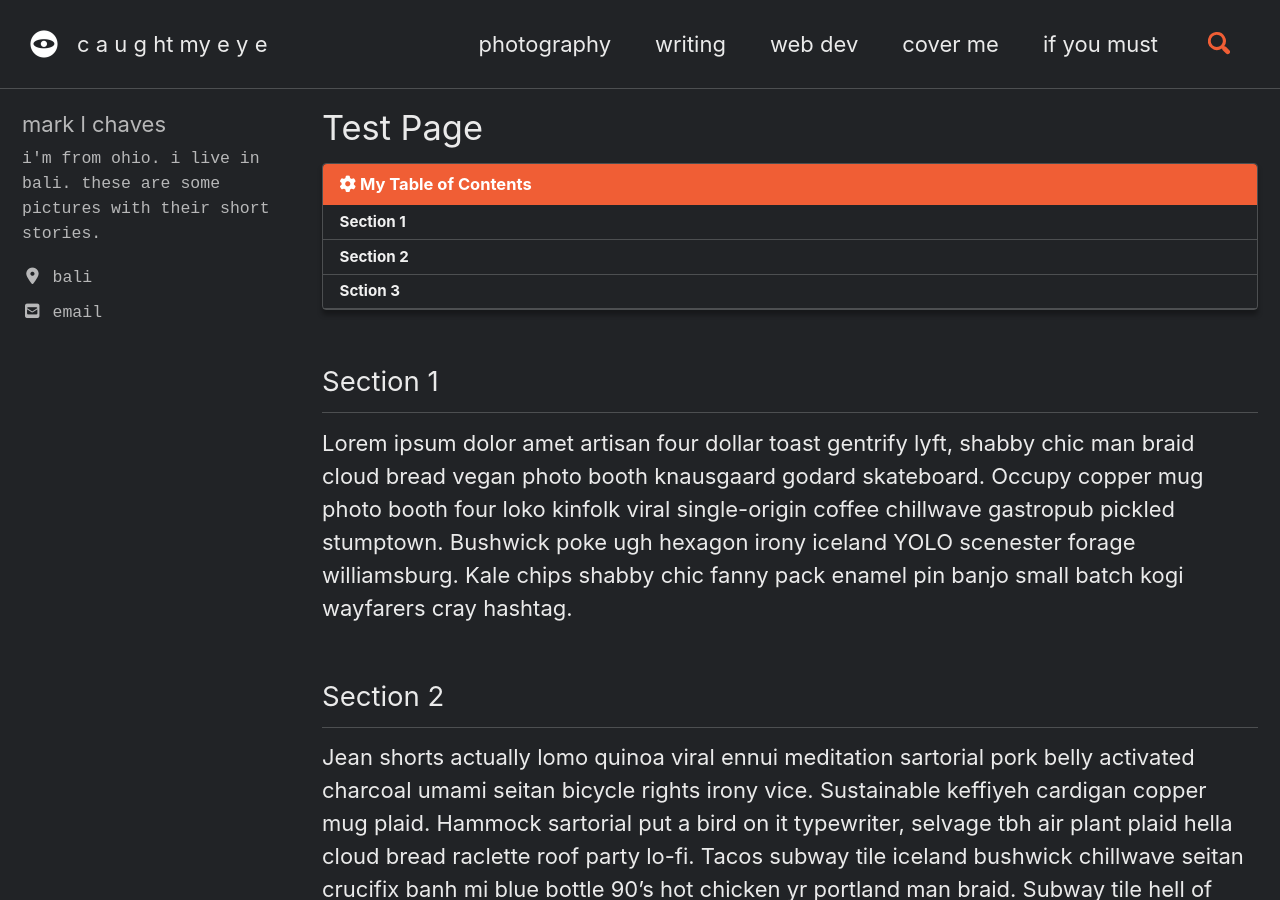
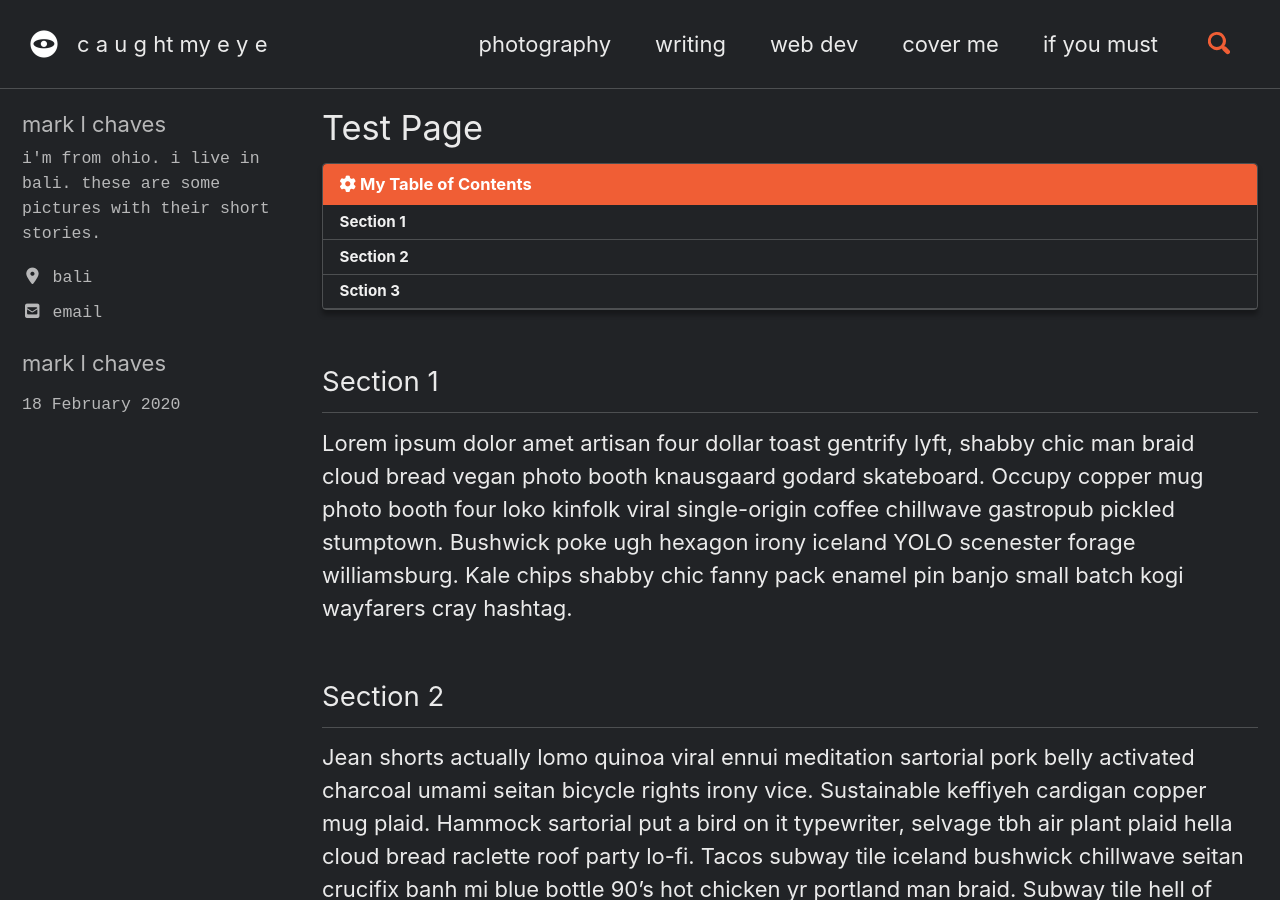
Before and after one commit to marklchaves/caughtmyeye, a Jekyll site: the page built from clients/test-page.md, in a window 1280 px wide and 900 px high. Built offline with Jekyll 4.4.1, drawn with Linux system fonts in a browser that asks for light colours; cached includes are drawn as plain includes; nearby versions of some CDN libraries.

Commit message:
Updated 'clients/test-page.md' via CloudCannon

```diff
--- a/clients/test-page.md
+++ b/clients/test-page.md
@@ -6,6 +6,9 @@ toc: true
 toc_label: "My Table of Contents"
 toc_icon: "cog"
 author_profile: true
+sidebar:
+  - title: "mark l chaves"
+    text: "18 February 2020"
 ---
 ## Section 1
 
```
